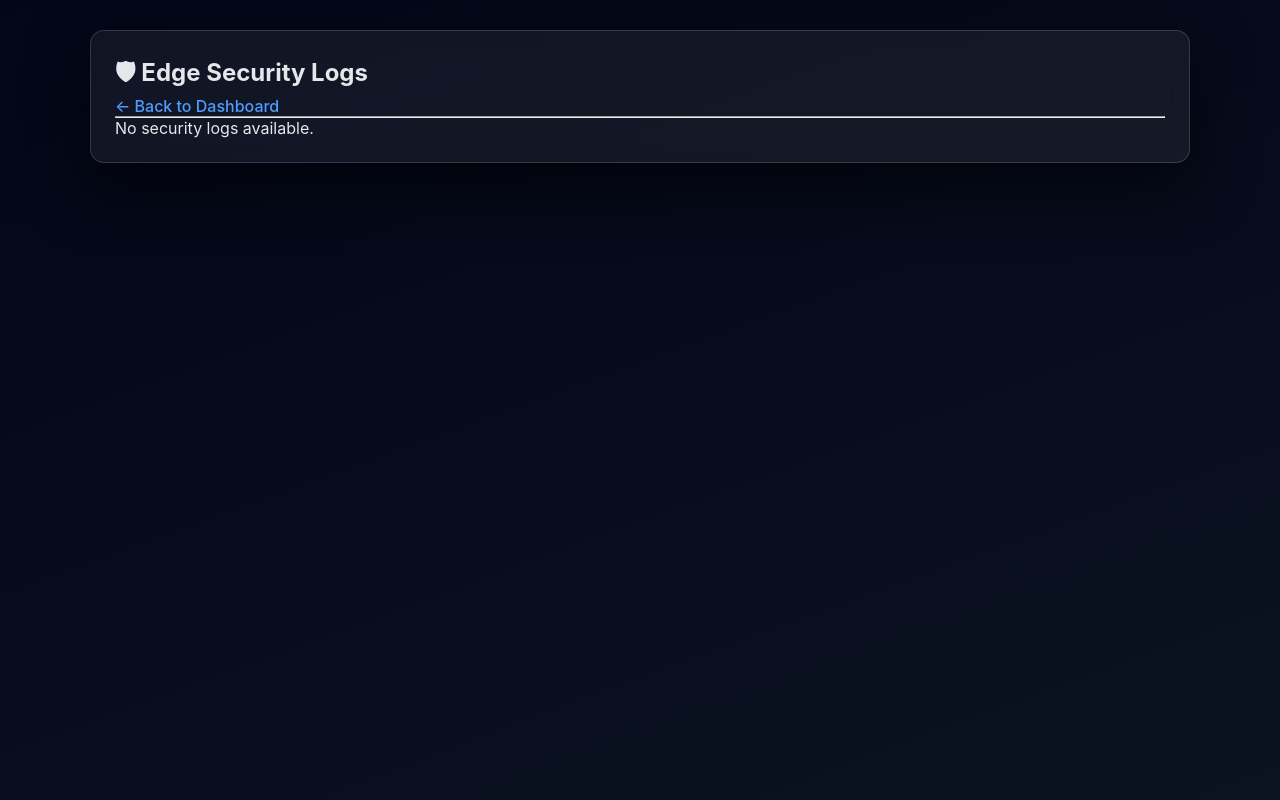
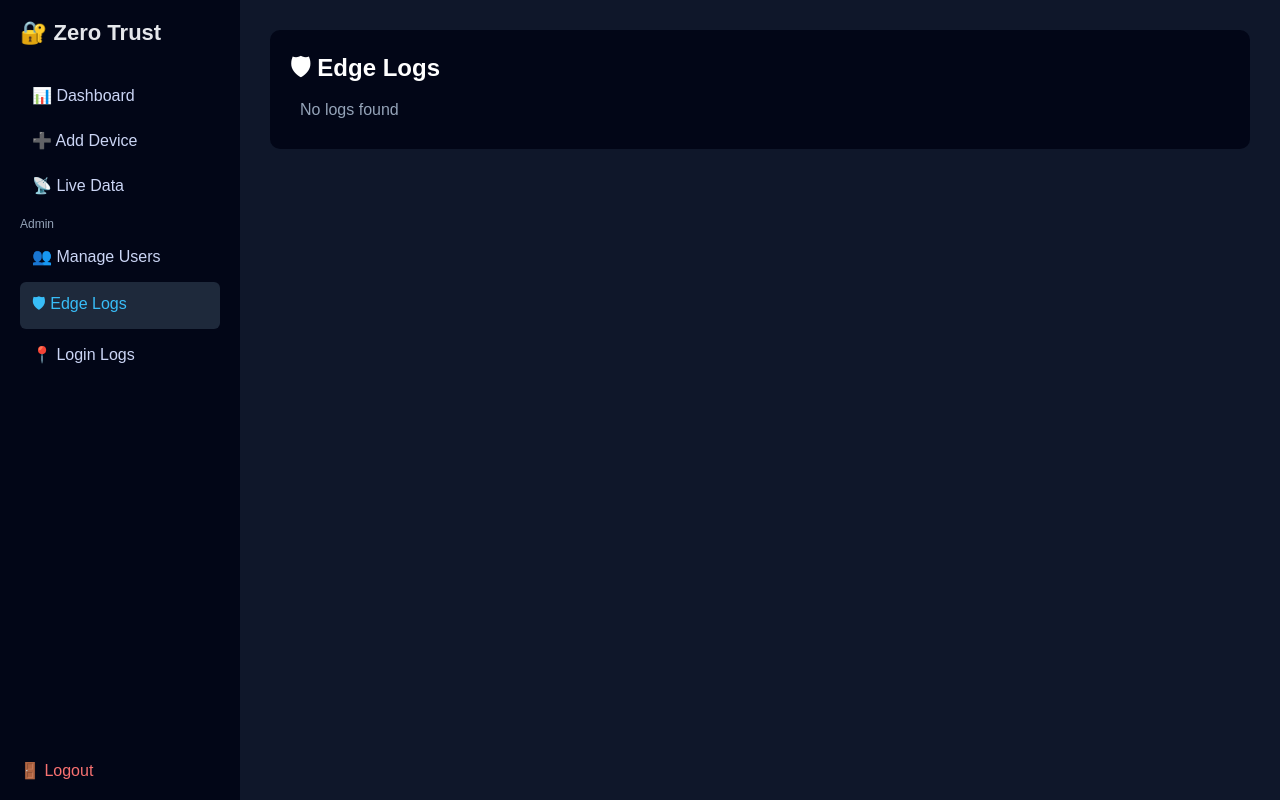
Before and after one commit to IamXbad/ZeroTrust-Web-Project, a Flask app: page /admin/logs in a window 1280 px wide. Run offline with Flask 3, Linux system fonts and the light colour scheme; the visitor is signed in with stand-in values (Sample User, id 1).

Commit message:
Final project submission

```diff
--- a/app.py
+++ b/app.py
@@ -64,13 +64,29 @@ def login():
         c = conn.cursor()
         c.execute("SELECT password, role FROM users WHERE username=?", (u,))
         row = c.fetchone()
-        conn.close()
 
         if row and check_password_hash(row[0], p):
+
+            # Create session
             session["username"] = u
             session["role"] = row[1]
+
+            # -------- LOGIN LOGGING --------
+            ts = datetime.now().strftime("%Y-%m-%d %H:%M:%S")
+            ip = request.remote_addr
+            agent = request.headers.get("User-Agent")
+
+            c.execute("""
+                INSERT INTO login_logs (username, ip_address, user_agent, login_time)
+                VALUES (?, ?, ?, ?)
+            """, (u, ip, agent, ts))
+
+            conn.commit()
+            conn.close()
+
             return redirect(url_for("dashboard"))
 
+        conn.close()
         return render_template("login.html", error="Invalid credentials")
 
     return render_template("login.html")
@@ -215,6 +231,7 @@ def delete_device(device_id):
     return redirect(url_for("admin_users"))
 
 
+
 # -------------------- ADMIN: DELETE USER --------------------
 @app.route("/admin/delete_user/<int:user_id>")
 def admin_delete_user(user_id):
@@ -246,7 +263,7 @@ def admin_delete_user(user_id):
     return redirect(url_for("admin_users"))
 
 
-# -------------------- EDGE LOGS --------------------
+# -------------------- ADMIN: EDGE LOGS --------------------
 @app.route("/admin/logs")
 def admin_logs():
     if session.get("role") != "admin":
@@ -256,9 +273,31 @@ def admin_logs():
         logs = []
     else:
         with open(EDGE_LOG) as f:
-            logs = f.readlines()
+            logs = f.readlines()[::-1]
 
     return render_template("admin_logs.html", logs=logs)
+
+
+
+# -------------------- ADMIN: LOGIN LOGS --------------------
+@app.route("/admin/login_logs")
+def admin_login_logs():
+    if session.get("role") != "admin":
+        return redirect(url_for("dashboard"))
+
+    conn = sqlite3.connect(DB)
+    c = conn.cursor()
+
+    c.execute("""
+        SELECT username, ip_address, user_agent, login_time
+        FROM login_logs
+        ORDER BY login_time DESC
+    """)
+    logs = c.fetchall()
+
+    conn.close()
+
+    return render_template("admin_login_logs.html", logs=logs)
 
 # -------------------- HARDWARE API (ESP32) --------------------
 from flask import jsonify
@@ -290,7 +329,14 @@ def edge_data():
 
     # If device exists → accept
     ts = datetime.now().strftime("%Y-%m-%d %H:%M:%S")
-    data = f"Temperature = {temperature}C"
+    if temperature > 31:
+       data = f"⚠️ ALERT! High Temperature = {temperature}C"
+
+       # Optional: also log alert
+       with open(EDGE_LOG, "a") as f:
+            f.write(f"[{ts}] ⚠️ High temperature from {device_id}\n")
+    else:
+        data = f"Temperature = {temperature}C"
 
     c.execute(
         "INSERT INTO iot_data (username,device_id,data,timestamp) VALUES (?,?,?,?)",
--- a/static/style.css
+++ b/static/style.css
@@ -455,7 +455,6 @@ tbody tr:hover {
 
 .log-entry {
     display: flex;
-    justify-content: space-between;
     align-items: center;
     padding: 12px 14px;
     margin-bottom: 10px;
@@ -556,3 +555,60 @@ tbody tr:hover {
 .back-link {
     margin-top: 20px;
 }
+body {
+    background: #0f172a;
+    color: #fff;
+    font-family: Arial, sans-serif;
+}
+
+.card {
+    background: #1e293b;
+    padding: 20px;
+    border-radius: 12px;
+    width: 90%;
+    margin: 40px auto;
+    box-shadow: 0 0 10px rgba(0,0,0,0.3);
+}
+
+.simple-table {
+    width: 100%;
+    border-collapse: collapse;
+}
+
+.simple-table th {
+    background: #334155;
+    padding: 10px;
+    text-align: left;
+}
+
+.simple-table td {
+    padding: 10px;
+    border-bottom: 1px solid #334155;
+}
+
+.simple-table tr:hover {
+    background: #475569;
+}
+
+.table-scroll {
+    max-height: 300px;
+    overflow-y: auto;
+}
+
+.btn {
+    background: #3b82f6;
+    padding: 8px 15px;
+    border-radius: 6px;
+    color: white;
+    text-decoration: none;
+}
+
+.muted {
+    color: #94a3b8;
+}
+
+.badge.success {
+    background: #22c55e;
+    padding: 5px 10px;
+    border-radius: 6px;
+}
--- a/templates/admin_logs.html
+++ b/templates/admin_logs.html
@@ -2,46 +2,70 @@
 <html lang="en">
 <head>
     <meta charset="UTF-8">
-    <title>Edge Security Logs</title>
+    <title>Edge Logs</title>
+
     <link rel="stylesheet" href="{{ url_for('static', filename='style.css') }}">
 </head>
 
 <body>
-<div class="page-center">
-    <div class="card wide-card">
 
-        <!-- Header -->
-        <div class="header">
-            <h2>🛡 Edge Security Logs</h2>
-            <a href="{{ url_for('dashboard') }}" class="link">← Back to Dashboard</a>
+<div class="layout">
+
+    <!-- ===== SIDEBAR ===== -->
+    <div class="sidebar">
+        <div class="sidebar-brand">🔐 Zero Trust</div>
+
+        <div class="sidebar-menu">
+            <a href="{{ url_for('dashboard') }}">📊 Dashboard</a>
+            <a href="{{ url_for('add_device') }}">➕ Add Device</a>
+            <a href="{{ url_for('dashboard') }}">📡 Live Data</a>
+
+            <div class="sidebar-section">Admin</div>
+
+            <a href="{{ url_for('admin_users') }}">👥 Manage Users</a>
+            <a href="{{ url_for('admin_logs') }}" class="active">🛡 Edge Logs</a>
+            <a href="{{ url_for('admin_login_logs') }}">📍 Login Logs</a>
         </div>
 
-        <hr>
+        <div class="sidebar-footer">
+            <a href="{{ url_for('logout') }}">🚪 Logout</a>
+        </div>
+    </div>
+
+    <!-- ===== CONTENT ===== -->
+    <div class="content">
+
+        <div class="card-section">
+            <h2>🛡 Edge Logs</h2>
+
+            <div class="logs-container">
 
                 {% if logs %}
-        <div class="logs-container">
+                    {% for log in logs %}
 
-            {% for log in logs %}
-                {% set lower = log.lower() %}
-                {% if "none" in lower or "unauthorized" in lower or "rejected" in lower %}
+                        {% if "Unauthorized" in log %}
                         <div class="log-entry log-danger">
-                        ⚠ {{ log }}
-                        <span class="log-tag danger">SUSPICIOUS</span>
+                            <span class="log-tag danger">BLOCKED</span>
+                            <span>{{ log }}</span>
                         </div>
                         {% else %}
                         <div class="log-entry log-safe">
-                        ✔ {{ log }}
                             <span class="log-tag safe">OK</span>
+                            <span>{{ log }}</span>
                         </div>
                         {% endif %}
+
                     {% endfor %}
-
-        </div>
                 {% else %}
-            <p class="muted center">No security logs available.</p>
+                    <p class="muted">No logs found</p>
                 {% endif %}
 
             </div>
         </div>
+
+    </div>
+
+</div>
+
 </body>
 </html>
```
Also changed, not shown: init_db.py (+10 -0 lines), templates/admin_login_logs.html (+54 -4 lines), templates/dashboard.html (+12 -2 lines), 2 other files. Lines whose indentation alone changed are shown as unchanged.
